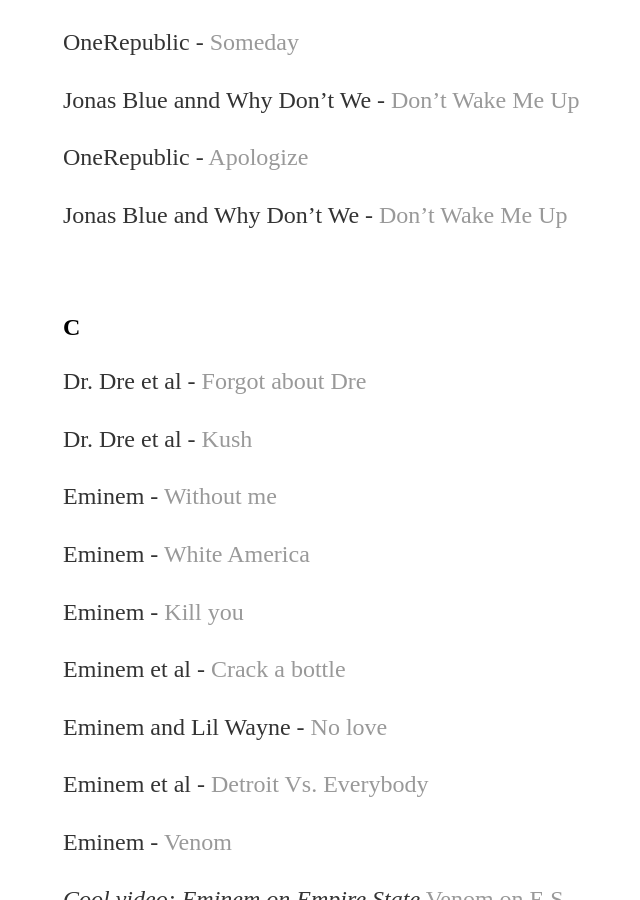
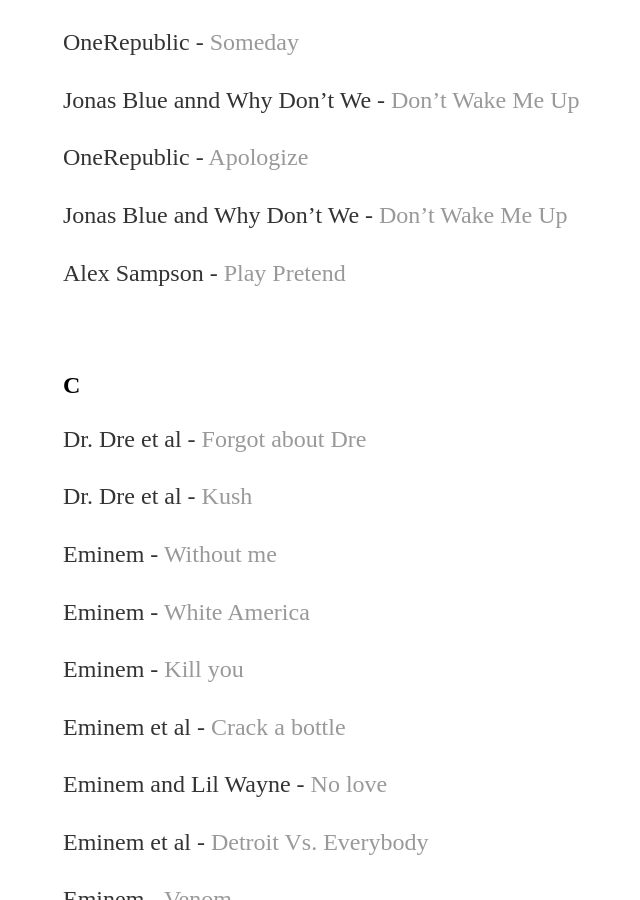
Before and after one commit to yjkweon24/yjkweon24.github.io, a Jekyll site: the page built from _posts/2018-10-23-songs-that-i-love.md, in a window 1280 px wide and 900 px high, scrolled down 13989 px. Shown: the whole window, without its empty margins (129-769 px from the left). Built offline with Jekyll 4.4.1, drawn with Linux system fonts in a browser that asks for light colours.

Commit message:
Update 2018-10-23-songs-that-i-love.md

```diff
--- a/_posts/2018-10-23-songs-that-i-love.md
+++ b/_posts/2018-10-23-songs-that-i-love.md
@@ -487,6 +487,8 @@
 
 Jonas Blue and Why Don't We - [Don’t Wake Me Up](https://www.youtube.com/watch?v=r7u7Lp13v88)
 
+Alex Sampson - [Play Pretend](https://youtu.be/OXHWrI3rkFk)
+
 <br>
 
 ## C
```
